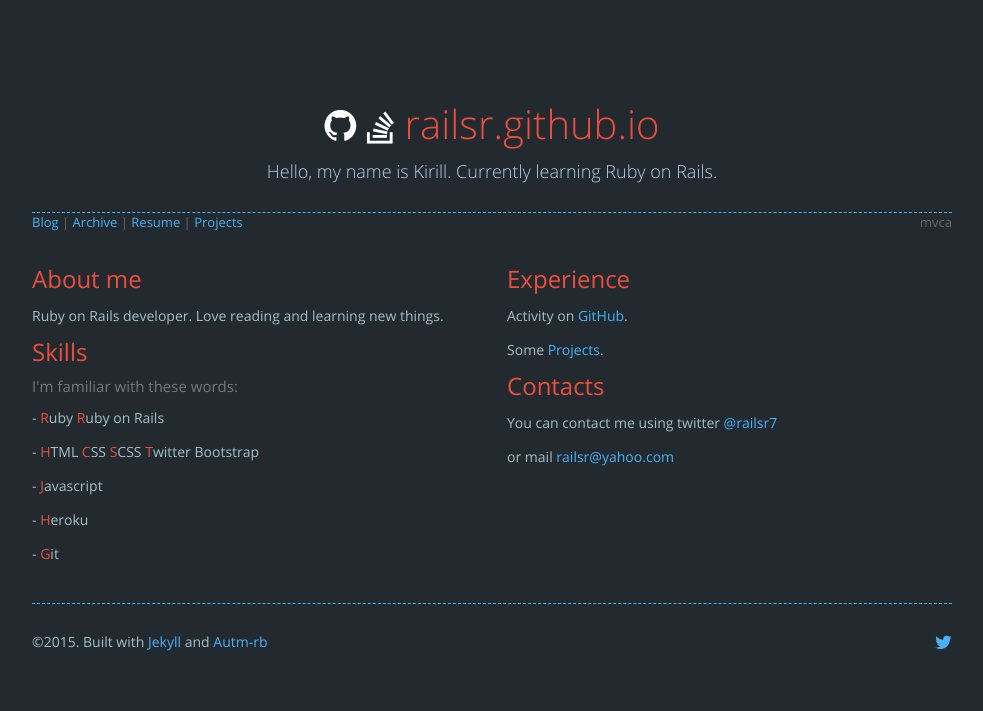
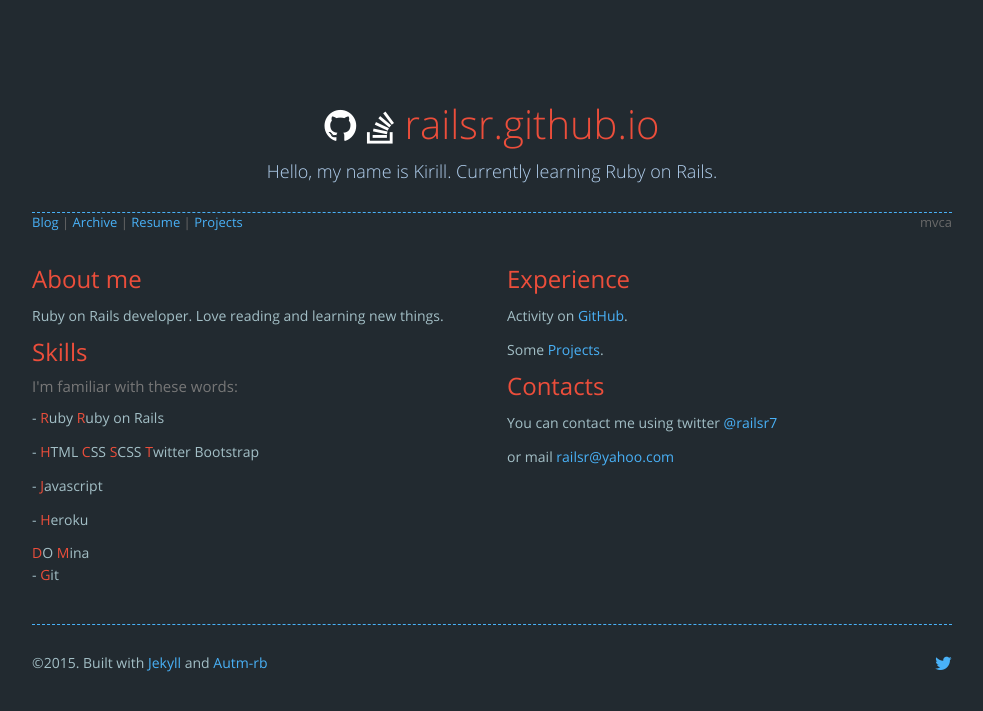
Before and after one commit to railsr/railsr.github.io, a Jekyll site: the page built from resume.html, in a window 1280 px wide. Shown: the top 711 px of the page, without its empty margins (148-1131 px from the left). Built offline with Jekyll 4.4.1, drawn with Linux system fonts in a browser that asks for light colours; nearby versions of some CDN libraries; comment, search, counter and statistics services are not loaded.

Commit message:
Update resume.html

```diff
--- a/resume.html
+++ b/resume.html
@@ -17,7 +17,7 @@
         <p> - <span>R</span>uby <span>R</span>uby on Rails</p>
         <p> - <span>H</span>TML <span>C</span>SS <span>S</span>CSS <span>T</span>witter Bootstrap</p>
         <p> - <span>J</span>avascript</p>
-        <p> - <span>H</span>eroku</p>
+        <p> - <span>H</span>eroku</p> <span>D</span>O <span>M</span>ina
         <p> - <span>G</span>it</p>
     </div>
   </div>
```
